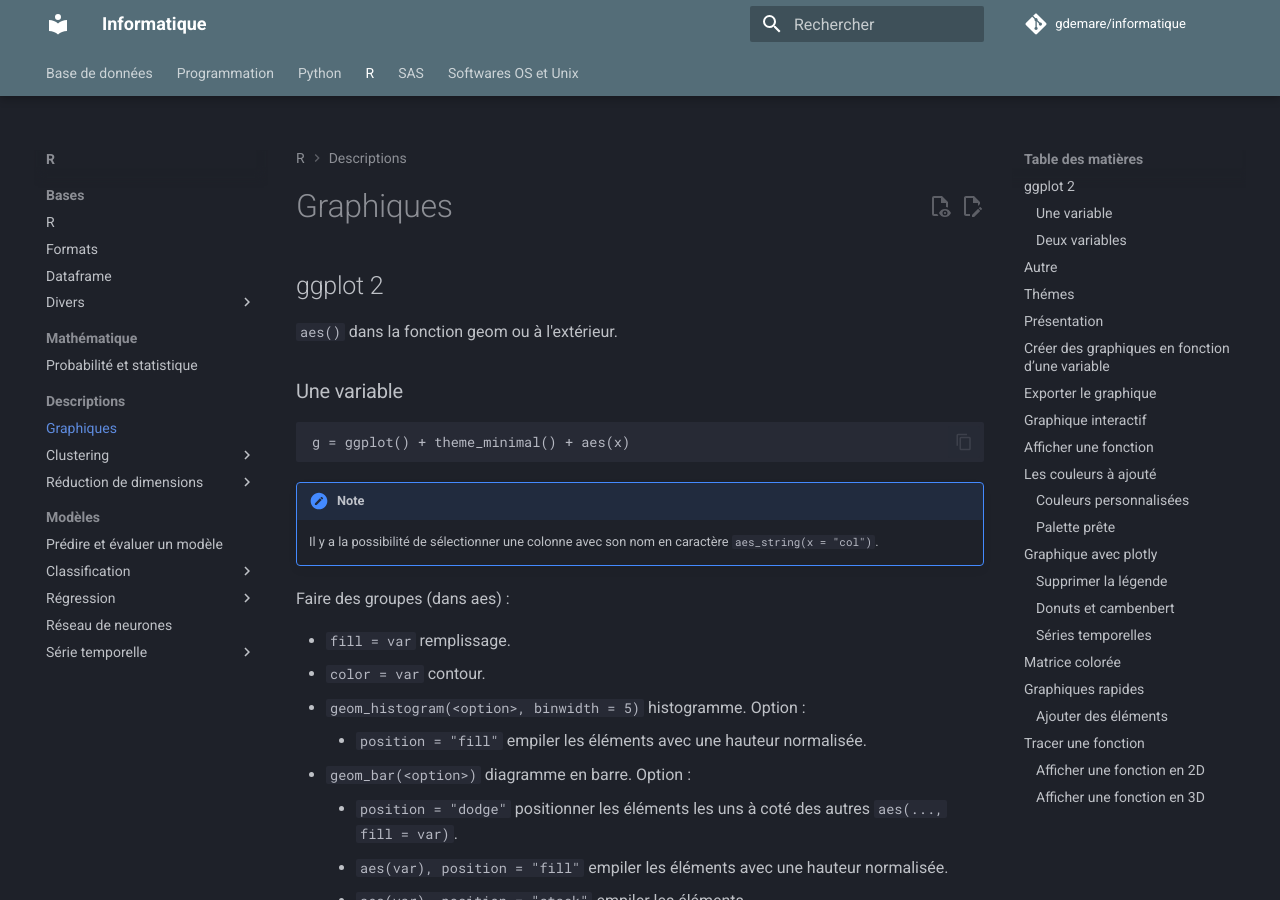
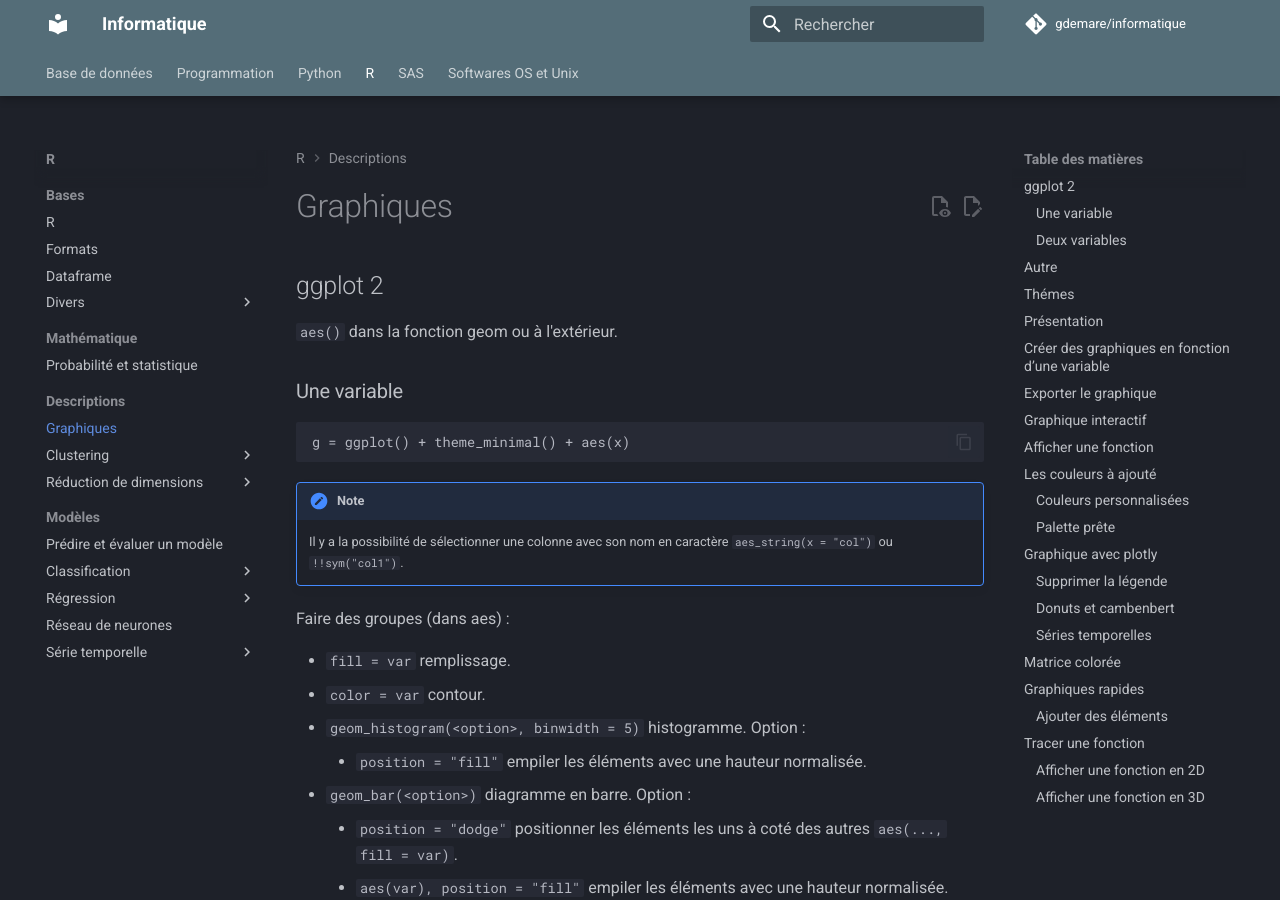
Before and after one commit to gdemare/Informatique, an MkDocs documentation site: the page built from docs/r/graphiques_r.md, in a window 1280 px wide and 900 px high. Built offline with MkDocs 1.6.1 and Material for MkDocs 9.7.7, drawn with Linux system fonts in a browser that asks for light colours; comment, search, counter and statistics services are not loaded.

Commit message:
Update graphiques_r.md

````diff
--- a/docs/r/graphiques_r.md
+++ b/docs/r/graphiques_r.md
@@ -9,7 +9,7 @@ g = ggplot() + theme_minimal() + aes(x)
 ```
 
 !!! note
-	Il y a la possibilité de sélectionner une colonne avec son nom en caractère `aes_string(x = "col")`.
+	Il y a la possibilité de sélectionner une colonne avec son nom en caractère `aes_string(x = "col")` ou `!!sym("col1")`.
 
 Faire des groupes (dans aes) :
 
````
